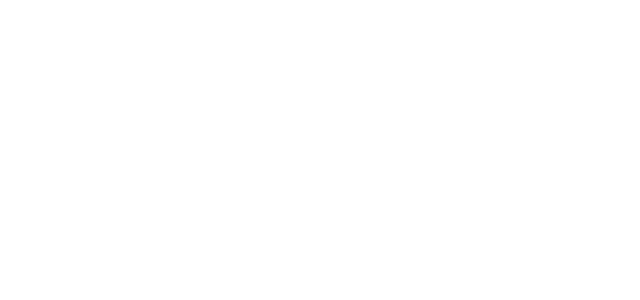
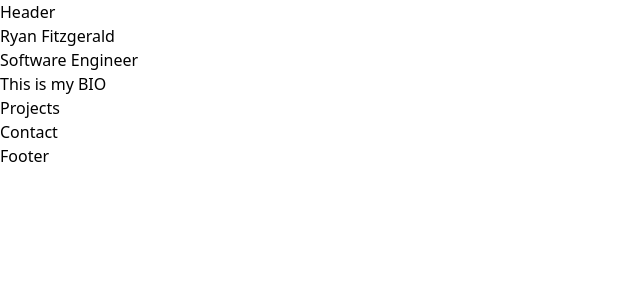
Before and after one commit to Ryan-Fitzgerald-9/portfolio, a React (Vite) app in the folder portfolio-react/: page / in a window 1280 px wide. Shown: the top 300 px of the page, without its empty margins (0-640 px from the left). Built offline with nearby package versions, Linux system fonts and the light colour scheme.

Commit message:
components and base setup

```diff
--- a/portfolio-react/src/App.jsx
+++ b/portfolio-react/src/App.jsx
@@ -1,15 +1,21 @@
-import { useState } from 'react'
-import reactLogo from './assets/react.svg'
-import viteLogo from '/vite.svg'
-import './App.css'
+import React from 'react'
+import Contact from './components/Contact'
+import Projects from './components/Projects'
+import Header from './components/Header'
+import Footer from './components/Footer'
+import About from './components/About'
 
 function App() {
-  const [count, setCount] = useState(0)
+
 
   return (
-    <>
-
-    </>
+    <div>
+      <Header />
+      <About />
+      <Projects />
+      <Contact />
+      <Footer />
+    </div>
   )
 }
 
--- /dev/null
+++ b/portfolio-react/src/components/About.jsx
@@ -0,0 +1,13 @@
+import React from 'react'
+
+const About = () => {
+  return (
+    <div className='felx items-center justify-center flex-col text-center pt-20 pb-6'>
+        <h1 className='text-3xl md:text-5xl mb-1 md:mb-3 font-bold'>Ryan Fitzgerald</h1>
+        <p className='text-base md:text-xl mb-3 font-medium'>Software Engineer</p>
+        <p className='text-sm mb-6 font-bold'>This is my BIO</p>
+    </div>
+  )
+}
+
+export default About
--- a/portfolio-react/src/components/Contact.jsx
+++ b/portfolio-react/src/components/Contact.jsx
@@ -0,0 +1,9 @@
+import React from 'react'
+
+const Contact = () => {
+  return (
+    <div>Contact</div>
+  )
+}
+
+export default Contact
--- a/portfolio-react/src/components/Footer.jsx
+++ b/portfolio-react/src/components/Footer.jsx
@@ -0,0 +1,9 @@
+import React from 'react'
+
+const Footer = () => {
+  return (
+    <div>Footer</div>
+  )
+}
+
+export default Footer
--- a/portfolio-react/src/components/Header.jsx
+++ b/portfolio-react/src/components/Header.jsx
@@ -0,0 +1,9 @@
+import React from 'react'
+
+const Header = () => {
+  return (
+    <div>Header</div>
+  )
+}
+
+export default Header
--- a/portfolio-react/src/components/Projects.jsx
+++ b/portfolio-react/src/components/Projects.jsx
@@ -0,0 +1,9 @@
+import React from 'react'
+
+const Projects = () => {
+  return (
+    <div>Projects</div>
+  )
+}
+
+export default Projects
```
